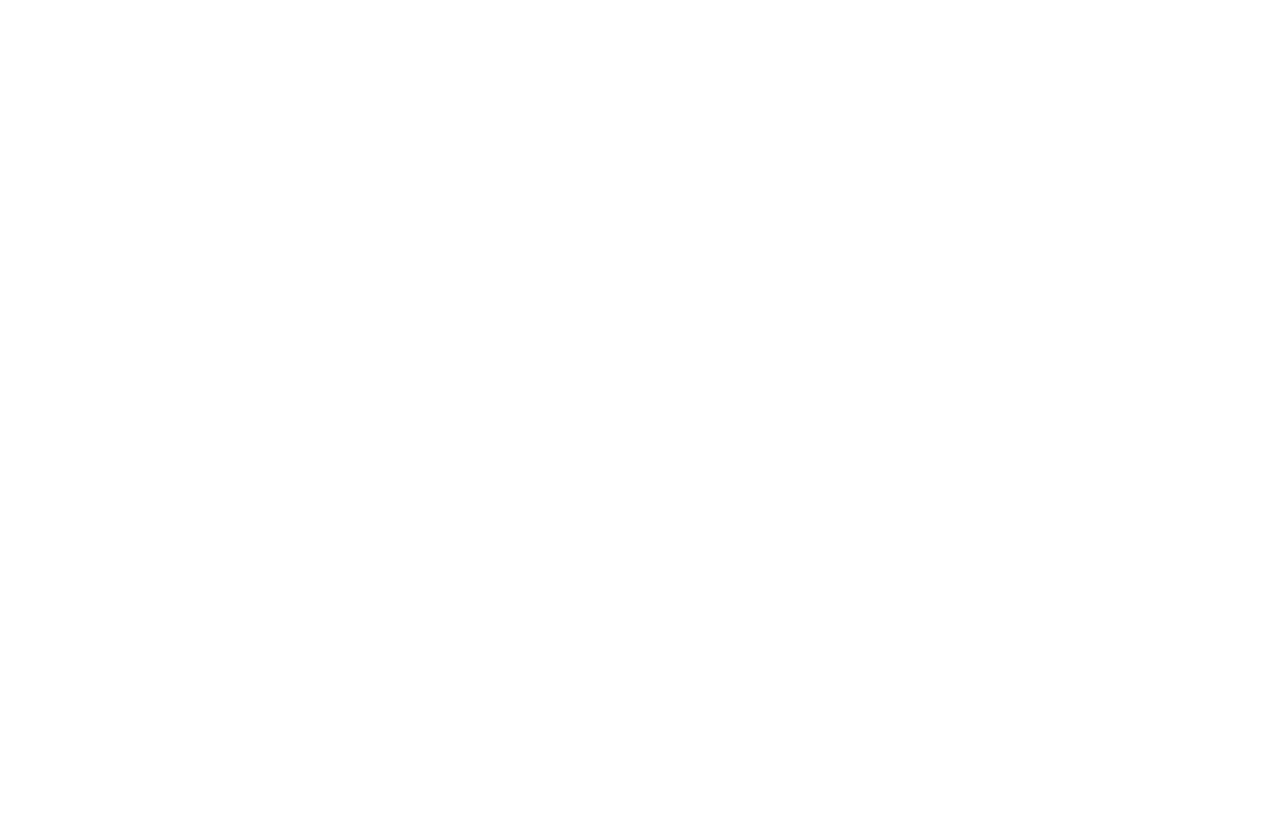
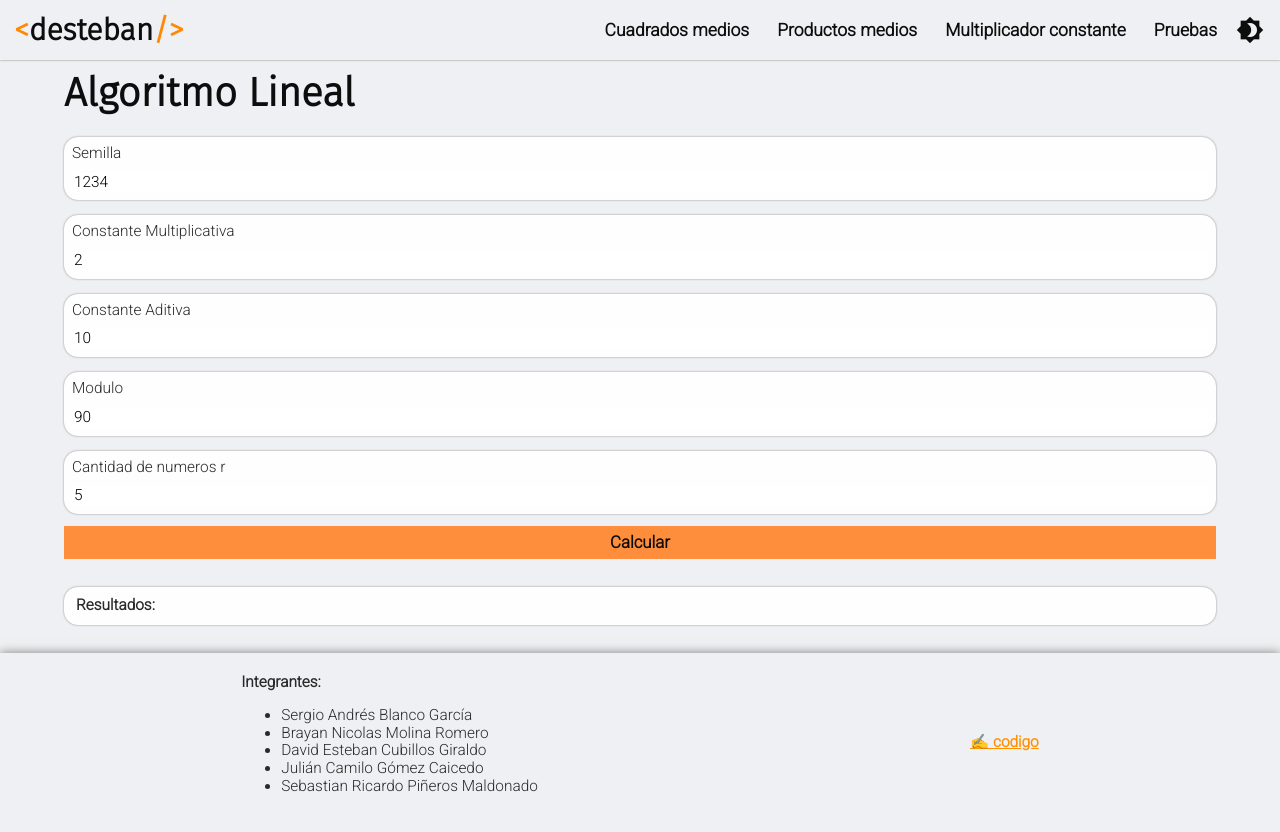
Before and after one commit to desteban/numeros-pseudoaleatorios, a Gatsby site: page /algoritmo-lineal in a window 1280 px wide. Before the commit this address had no page. Before the commit the page ends 800 px from the top, so only its background shows below. Built offline with nearby package versions, Linux system fonts and the light colour scheme; Gatsby itself is replaced by a stand-in of ours.

Commit message:
algoritmo lineal

```diff
--- /dev/null
+++ b/src/pages/algoritmo-lineal.tsx
@@ -0,0 +1,180 @@
+import * as React from 'react';
+import { PageProps } from 'gatsby';
+import { Input, PruebaMedias, Seo, Layout } from '../components';
+import { respuestaPruebaMedias, PruebaMediasDefault } from '../util';
+
+type DataProps = {
+	semilla: number;
+	constante: number;
+	aditiva: number;
+	modulo: number;
+	cantidadNumerosR?: number;
+	respuesta: Array<Respuesta>;
+	respuestaPruebasMedias: respuestaPruebaMedias;
+};
+
+type Respuesta = {
+	id: number;
+	modulo: number;
+	semilla: string;
+	numeroR: string;
+	aditiva: number;
+	constante: number;
+	resultado: number;
+};
+
+export default class algoritmoLineal extends React.Component<PageProps, DataProps> {
+	constructor(props: PageProps) {
+		super(props);
+
+		this.state = {
+			semilla: 1234,
+			cantidadNumerosR: 5,
+			constante: 2,
+			aditiva: 10,
+			modulo: 90,
+			respuesta: [],
+			respuestaPruebasMedias: PruebaMediasDefault,
+		};
+	}
+
+	calcular() {
+		this.limpiarRespuestas();
+		let { semilla, constante, aditiva, modulo, cantidadNumerosR } = this.state;
+
+		if (semilla > 0 && constante > 0 && aditiva > 0 && modulo > 0) {
+			for (let i = 0; i < cantidadNumerosR; i++) {
+				let resultado = (constante * semilla + aditiva) % modulo;
+
+				let respuesta: Respuesta = {
+					id: i + 1,
+					aditiva,
+					constante,
+					modulo,
+					semilla: `${semilla}`,
+					numeroR: `${resultado}${resultado}`,
+					resultado,
+				};
+				semilla = respuesta.resultado;
+				this.agregarRespuesta(respuesta);
+			}
+		}
+
+		if (!(semilla > 0 && constante > 0 && aditiva > 0 && modulo > 0)) {
+			alert('Los datos deben ser mayor a 0');
+		}
+
+		if (cantidadNumerosR <= 0) {
+			alert('La cantidad de numero r debe será mayor a 0');
+		}
+	}
+
+	enter(event: React.KeyboardEvent) {
+		if (event.key == 'Enter') {
+			this.calcular();
+		}
+	}
+
+	limpiarRespuestas() {
+		this.state.respuesta.splice(0, this.state.respuesta.length);
+	}
+
+	agregarRespuesta(resultado: Respuesta) {
+		let respuestas: Array<Respuesta> = this.state.respuesta;
+		respuestas.push(resultado);
+
+		this.setState({ respuesta: respuestas });
+	}
+
+	render(): React.ReactNode {
+		return (
+			<Layout>
+				<Seo title="Algoritmo Lineal" />
+				<h1>Algoritmo Lineal</h1>
+
+				<div>
+					<Input
+						id="semilla"
+						placeholder="Semilla"
+						value={this.state.semilla}
+						onKeyDown={(evt) => this.enter(evt)}
+						onChange={(evt) => {
+							let numero: number = +evt.target.value;
+							this.setState({ semilla: numero == 0 ? undefined : numero });
+						}}
+					/>
+
+					<Input
+						id="constante"
+						placeholder="Constante Multiplicativa"
+						value={this.state.constante}
+						onKeyDown={(evt) => this.enter(evt)}
+						onChange={(evt) => {
+							let numero: number = +evt.target.value;
+							this.setState({ constante: numero == 0 ? undefined : numero });
+						}}
+					/>
+
+					<Input
+						id="aditiva"
+						placeholder="Constante Aditiva"
+						value={this.state.aditiva}
+						onKeyDown={(evt) => this.enter(evt)}
+						onChange={(evt) => {
+							let numero: number = +evt.target.value;
+							this.setState({ aditiva: numero == 0 ? undefined : numero });
+						}}
+					/>
+
+					<Input
+						id="modulo"
+						placeholder="Modulo"
+						value={this.state.modulo}
+						onKeyDown={(evt) => this.enter(evt)}
+						onChange={(evt) => {
+							let numero: number = +evt.target.value;
+							this.setState({ modulo: numero == 0 ? undefined : numero });
+						}}
+					/>
+
+					<Input
+						id={'cantidadNumerosR'}
+						placeholder={'Cantidad de numeros r'}
+						value={this.state.cantidadNumerosR}
+						onKeyDown={(evt) => this.enter(evt)}
+						onChange={(event: React.ChangeEvent<HTMLInputElement>) => {
+							let numero: number = +event.target.value;
+
+							this.setState({
+								cantidadNumerosR: numero == 0 ? undefined : numero,
+							});
+						}}
+					/>
+
+					<button className="btn" onClick={() => this.calcular()}>
+						Calcular
+					</button>
+				</div>
+
+				<div className="resultado card round">
+					<strong>Resultados:</strong>
+
+					{this.state.respuesta.map((respuesta) => {
+						return (
+							<div key={respuesta.id}>
+								<p>
+									X<sub>{respuesta.id}</sub>({respuesta.constante} * {respuesta.semilla} +{' '}
+									{respuesta.aditiva}) mod {respuesta.modulo} = {respuesta.resultado}
+								</p>
+
+								<p>
+									r<sub>{respuesta.id}</sub>: /{respuesta.modulo - 1} = 0.{respuesta.numeroR}
+								</p>
+							</div>
+						);
+					})}
+				</div>
+			</Layout>
+		);
+	}
+}
--- a/src/pages/multiplicador-constante.tsx
+++ b/src/pages/multiplicador-constante.tsx
@@ -41,9 +41,7 @@
 	calcular() {
 		this.limpiarRespuestas();
 
-		let multiplicador: number = this.state.multiplicador;
-		let semilla: number = this.state.semilla;
-		let cantidadNumerosR: number = this.state.cantidadNumerosR;
+		let { multiplicador, semilla, cantidadNumerosR } = this.state;
 
 		if (
 			(String(multiplicador).length > 3 &&
--- a/src/pages/productos-medios.tsx
+++ b/src/pages/productos-medios.tsx
@@ -42,9 +42,7 @@
 	calcular() {
 		this.limpiarRespuestas();
 
-		let semilla1: number = this.state.semilla1;
-		let semilla2: number = this.state.semilla2;
-		let cantidadNumerosR: number = this.state.cantidadNumerosR;
+		let { semilla1, semilla2, cantidadNumerosR } = this.state;
 
 		if (
 			(String(semilla1).length > 3 && String(semilla2).length > 3 && cantidadNumerosR >= 1) ||
```
Also changed, not shown: src/pages/cuadrados-medios.tsx (+2 -5 lines).
